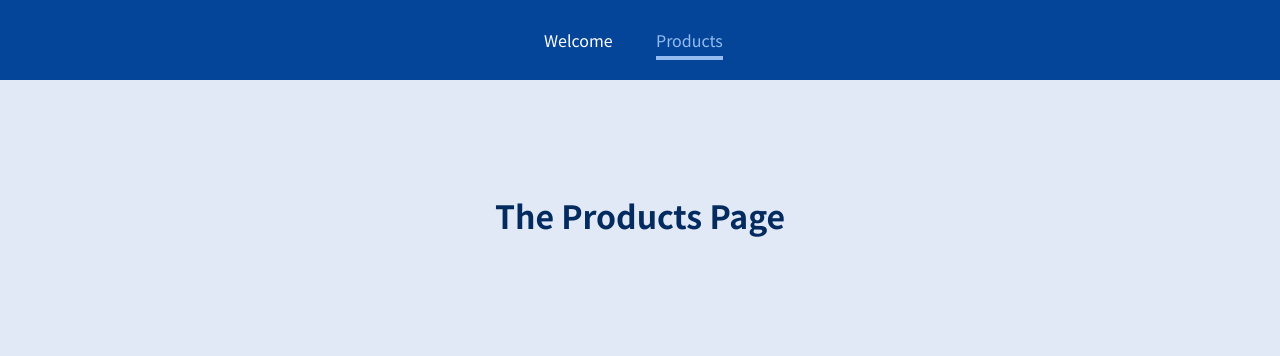
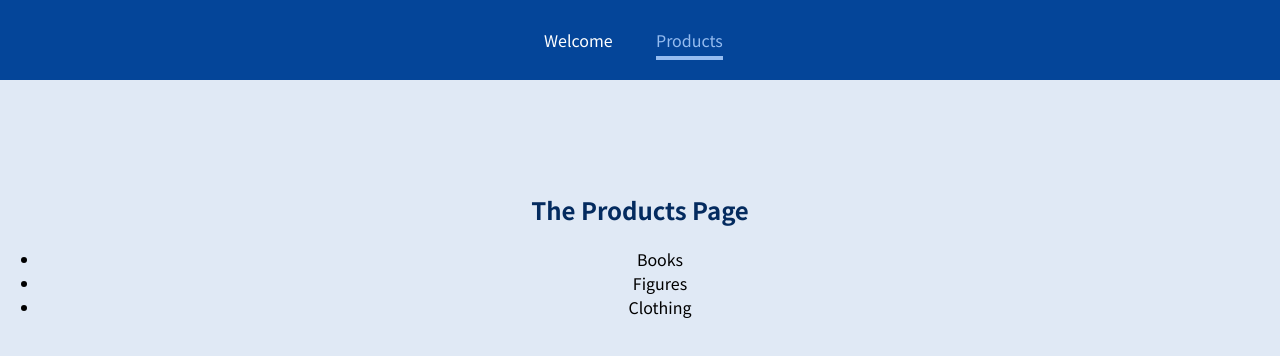
Before and after one commit to EmeraldSerpent57/Learning-react-router, a JavaScript app: page /products in a window 1280 px wide. Shown: the top 356 px of the page. Built offline with nearby package versions, Linux system fonts and the light colour scheme.

Commit message:
added a product details path with product ids

```diff
--- a/src/App.js
+++ b/src/App.js
@@ -3,6 +3,8 @@ import { Route } from 'react-router-dom';
 import Welcome from './pages/Welcome';
 import Products from './pages/Products';
 import MainHeader from './components/MainHeader';
+import ProductDetail from './pages/ProductDetail';
+
 function App() {
   return (
     <div>
@@ -13,6 +15,9 @@ function App() {
         </Route>
         <Route path="/products">
           <Products />
+        </Route>
+        <Route path="/product-detail/:productId">
+          <ProductDetail />
         </Route>
       </main>
     </div>
@@ -27,7 +32,7 @@ export default App;
 * handle different paths for the page
 * load different paths on that page
 //our-domain.com/welcome => loads Welcome component
-//our-domain.com/products => loads Product compoent
+//our-domain.com/products => loads Product component
 *handle these paths after the domain to then load
 different components on to the screen
 
--- /dev/null
+++ b/src/pages/ProductDetail.js
@@ -0,0 +1,16 @@
+import { useParams } from 'react-router-dom';
+
+const ProductDetail = () => {
+    const params = useParams();
+
+    console.log(params.productId);
+
+    return (
+        <section>
+            <h1>Product Details</h1>
+            <p>{params.productId}</p>
+        </section>
+    );
+};
+
+export default ProductDetail;
--- a/src/pages/Products.js
+++ b/src/pages/Products.js
@@ -1,7 +1,17 @@
 const Products = () => {
-    return <h1>The Products Page</h1>;
+    return (
+      <section>
+        <h1>The Products Page</h1>
+        <ul>
+            <li>Books</li>
+            <li>Figures</li>
+            <li>Clothing</li>
+        </ul>
+      </section>
+    );
 };
 
 export default Products;
 
 //This page will display a list of products
+//If you click on each product, you will be taken to a page with product info
```
